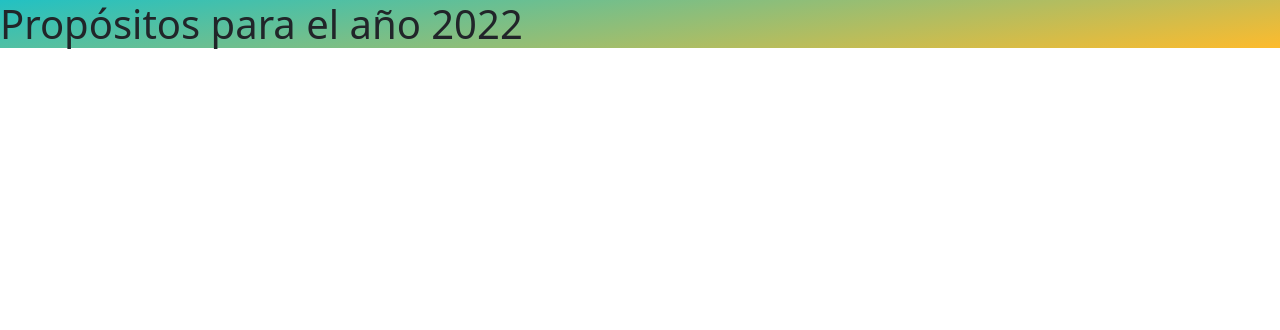
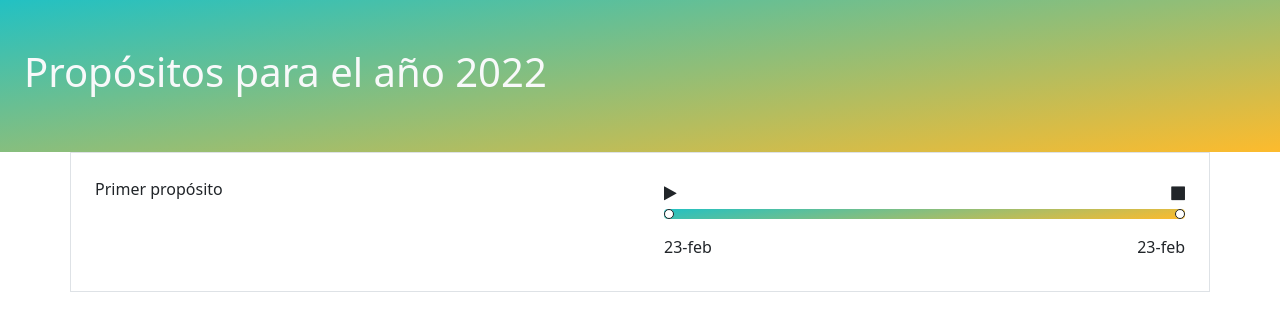
Before and after one commit to Diego-Martin-Mellado/propositos, a plain HTML site: page 2022/index.html in a window 1280 px wide. Drawn offline with nearby package versions, Linux system fonts and the light colour scheme.

Commit message:
Creada la plantilla de la barra de intervalo

```diff
--- a/2022/index.html
+++ b/2022/index.html
@@ -5,6 +5,7 @@
 	<meta http-equiv="X-UA-Compatible" content="IE=edge">
 	<meta name="viewport" content="width=device-width, initial-scale=1.0">
 	<link rel="stylesheet" type="text/css" href="https://cdn.jsdelivr.net/npm/bootstrap@5.1.3/dist/css/bootstrap.min.css">
+	<link rel="stylesheet" type="text/css" href="https://cdnjs.cloudflare.com/ajax/libs/font-awesome/4.7.0/css/font-awesome.min.css">
 	<style type="text/css">
 		.gradient1 {
 			background: rgb(34,193,195);
@@ -14,9 +15,29 @@
 	<title>2022</title>
 </head>
 <body>
-	<div class="jumbotron gradient1">
-		<h1>Propósitos para el año 2022</h1>
+	<div class="jumbotron gradient1 py-5 px-4">
+		<h1 class="text-light">Propósitos para el año 2022</h1>
 	</div>
-	<main class="container"></main>
+	<main class="container">
+		<div class="row border">
+			<div class="col p-4">
+				Primer propósito
+			</div>
+			<div class="col p-4">
+				<span class="float-start mt-2 p-0 rounded w-100">
+					<i class="fa fa-play float-start"></i>
+					<i class="fa fa-stop float-end"></i>
+				</span>
+				<span class="float-start my-2 p-0 gradient1 rounded w-100">
+					<span class="float-start m-0 p-1 border border-dark rounded-circle bg-white"></span>
+					<span class="float-end m-0 p-1 border border-dark rounded-circle bg-white"></span>
+				</span>
+				<span class="float-start my-2 p-0 rounded w-100">
+					<span class="float-start m-0 p-0">23-feb</span>
+					<span class="float-end m-0 p-0">23-feb</span>
+				</span>
+			</div>
+		</div>
+	</main>
 </body>
 </html>
```
